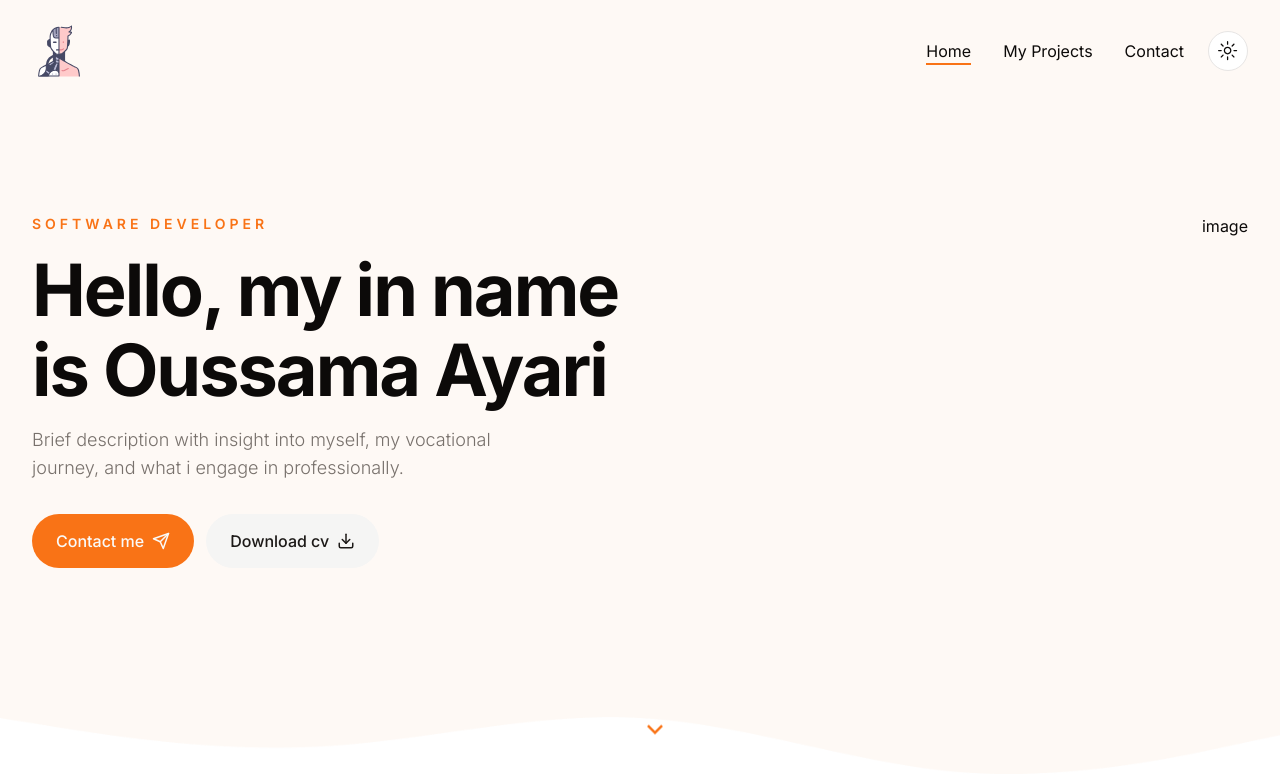
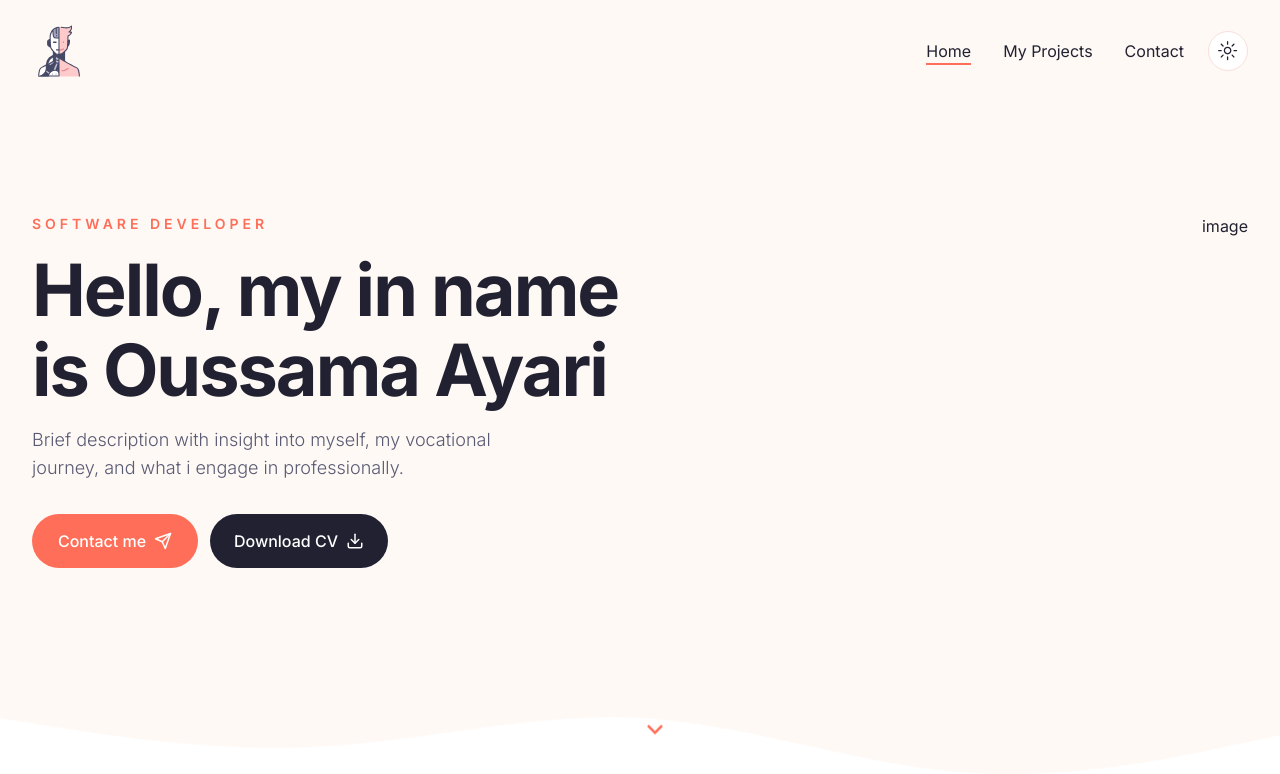
Before and after one commit to Deadlymind/Portfolio, a Next.js app: page / in a window 1280 px wide. Shown: the top 774 px of the page. Built offline with nearby package versions, Linux system fonts and the light colour scheme.

Commit message:
update Globalcss and tailwind

```diff
--- a/app/globals.css
+++ b/app/globals.css
@@ -7,47 +7,49 @@
 @layer base {
   :root {
     --background: 0 0% 100%;
-    --foreground: 20 14.3% 4.1%;
+    --foreground: 240 19% 16%;
     --card: 0 0% 100%;
-    --card-foreground: 20 14.3% 4.1%;
+    --card-foreground: 240 19% 16%;
     --popover: 0 0% 100%;
     --popover-foreground: 20 14.3% 4.1%;
-    --primary: 24.6 95% 53.1%;
-    --primary-foreground: 60 9.1% 97.8%;
-    --secondary: 60 4.8% 95.9%;
-    --secondary-foreground: 24 9.8% 10%;
+    --primary: 8 99% 67% ;
+    --primary-foreground: 300 0% 100%;
+    --secondary: 240 19% 16%;
+    --secondary-foreground: 300 0% 100%;
+    --tertiary: 27 82% 98%;
     --muted: 60 4.8% 95.9%;
-    --muted-foreground: 25 5.3% 44.7%;
-    --accent: 60 4.8% 95.9%;
+    --muted-foreground: 237 13% 40%;
+    --accent: 237 9% 96%;
     --accent-foreground: 24 9.8% 10%;
     --destructive: 0 84.2% 60.2%;
     --destructive-foreground: 60 9.1% 97.8%;
-    --border: 20 5.9% 90%;
-    --input: 20 5.9% 90%;
-    --ring: 24.6 95% 53.1%;
+    --border: 8 82% 92%;
+    --input: 8 82% 92%;
+    --ring: 9 99% 67%;
     --radius: 0.5rem;
   }
 
   .dark {
-    --background: 20 14.3% 4.1%;
+    --background: 237 22% 23%;
     --foreground: 60 9.1% 97.8%;
-    --card: 20 14.3% 4.1%;
-    --card-foreground: 60 9.1% 97.8%;
+    --card: 240 19% 16%;
+    --card-foreground: 300 0% 100%;
     --popover: 20 14.3% 4.1%;
     --popover-foreground: 60 9.1% 97.8%;
-    --primary: 20.5 90.2% 48.2%;
-    --primary-foreground: 60 9.1% 97.8%;
-    --secondary: 12 6.5% 15.1%;
-    --secondary-foreground: 60 9.1% 97.8%;
+    --primary: 8 99% 67%;
+    --primary-foreground: 300 0% 100%;
+    --secondary: 240 19% 16%;
+    --secondary-foreground: 300 0% 100%;
+    --tertiary: 237 22% 20%;
     --muted: 12 6.5% 15.1%;
-    --muted-foreground: 24 5.4% 63.9%;
-    --accent: 12 6.5% 15.1%;
-    --accent-foreground: 60 9.1% 97.8%;
+    --muted-foreground: 237 13% 63%;
+    --accent: 240 19% 16%;
+    --accent-foreground: 300 0% 100%;
     --destructive: 0 72.2% 50.6%;
     --destructive-foreground: 60 9.1% 97.8%;
-    --border: 12 6.5% 15.1%;
-    --input: 12 6.5% 15.1%;
-    --ring: 20.5 90.2% 48.2%;
+    --border: 237 22% 23%;
+    --input: 237 22% 23%;
+    --ring: 8 99% 67%;
   }
 }
 
--- a/components/Hero.jsx
+++ b/components/Hero.jsx
@@ -37,7 +37,7 @@
                             </Button>
                         </Link>
                         <Button variant='secondary' className='gap-x-2' >
-                                Download cv
+                                Download CV
                                 <Download size={18} />
                         </Button>
                     </div>
--- a/components/ui/button.jsx
+++ b/components/ui/button.jsx
@@ -20,7 +20,7 @@
         link: "text-primary underline-offset-4 hover:underline",
       },
       size: {
-        default: "h-[54px] px-6 py-2",
+        default: "h-[54px] px-6 py-2 min-w-[166px]",
         sm: "h-9 rounded-md px-3",
         lg: "h-11 rounded-md px-8",
         icon: "h-10 w-10",
--- a/tailwind.config.js
+++ b/tailwind.config.js
@@ -26,6 +26,9 @@
         primary: {
           DEFAULT: "hsl(var(--primary))",
           foreground: "hsl(var(--primary-foreground))",
+        },
+        tertiary: {
+          DEFAULT: "hsl(var(--tertiary))",
         },
         secondary: {
           DEFAULT: "hsl(var(--secondary))",
```
